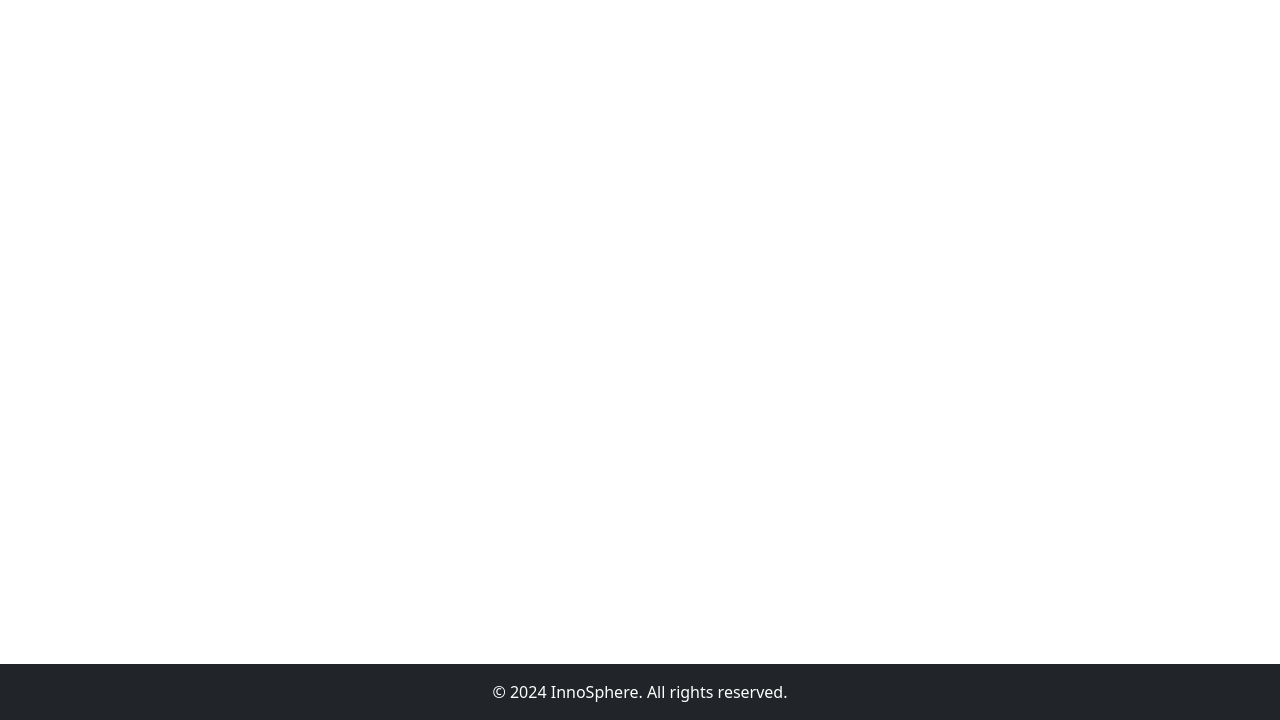
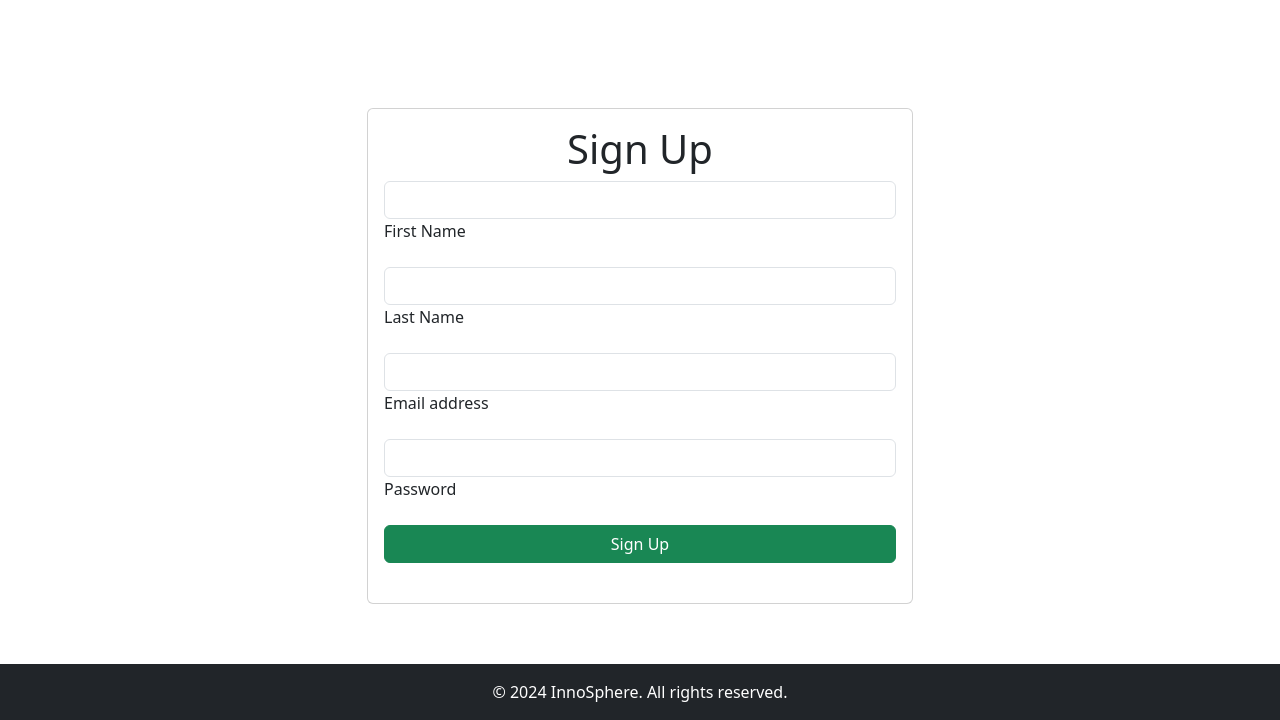
Before and after one commit to chhetriabhishek15/taskLearn, a Django app: page /signup/ in a window 1280 px wide. Shown: the part 80-800 px from the top of the page. Run offline with Django 5.2, Linux system fonts and the light colour scheme.

Commit message:
FIXED SIGNUP

```diff
--- a/signup/templates/home/signup.html
+++ b/signup/templates/home/signup.html
@@ -1,4 +1,59 @@
-{% extends "base.html" %}
-{% block strat %}
+{% extends "base.html" %} {% block strat %}
+<div class="container mt-5">
+  <form class="col-6 mx-auto card p-3" method="post">
+    <h1 class="mx-auto">Sign Up</h1>
+    {% csrf_token %}
+    <!-- First Name -->
+    <div data-mdb-input-init class="form-outline mb-3">
+        <input
+            type="text"
+            id="form2Example1"
+            class="form-control"
+            name="first_name"
+        />
+        <label class="form-label" for="form2Example1">First Name</label>
+        </div>
+    <!-- Last Name -->
+    <div data-mdb-input-init class="form-outline mb-3">
+        <input
+          type="text"
+          id="form2Example1"
+          class="form-control"
+          name="last_name"
+        />
+        <label class="form-label" for="form2Example1">Last Name</label>
+      </div>
+    <!-- Email input -->
+    <div data-mdb-input-init class="form-outline mb-3">
+      <input
+        type="email"
+        id="form2Example1"
+        class="form-control"
+        name="email"
+      />
+      <label class="form-label" for="form2Example1">Email address</label>
+    </div>
 
+    <!-- Password input -->
+    <div data-mdb-input-init class="form-outline mb-3">
+      <input
+        type="password"
+        id="form2Example2"
+        class="form-control"
+        name="password"
+      />
+      <label class="form-label" for="form2Example2">Password</label>
+    </div>
+
+    <!-- Submit button -->
+    <button
+      type="submit"
+      data-mdb-button-init
+      data-mdb-ripple-init
+      class="btn btn-success btn-block mb-4"
+    >
+      Sign Up
+    </button>
+  </form>
+</div>
 {% endblock %}
--- a/signup/views.py
+++ b/signup/views.py
@@ -1,5 +1,7 @@
 from django.shortcuts import render, redirect
+from django.contrib import messages
 from django.contrib.auth.models import User
+from django.contrib.auth import authenticate, login
 
 # Create your views here.
 
@@ -10,15 +12,25 @@ def home(request):
 
 
 def signIn(request):
-    if request.method == "POST":
-        DATA = request.POST
-        email = DATA.get("email_Add")
-        passwd = DATA.get("passwd")
+    if request.method=="POST":
+        email=request.POST.get("email")
+        password=request.POST.get("password")
+        import pdb; pdb.set_trace()
+        if not User.objects.filter(username=email).exists():
+            messages.error(request, 'Invalid Username')
+            return redirect('/signin/')
 
-        User.objects.create_user(username=email, email=email, password=passwd)
-        return redirect("/signin/")
+        user=authenticate(username=use)
+
     return render(request, "home/signin.html", context={"page": "SignIn"})
 
 
 def signUp(request):
+    if request.method == "POST":
+        first_name=request.POST.get("first_name")
+        last_name=request.POST.get("last_name")
+        email = request.POST.get("email")
+        password = request.POST.get("password")
+        User.objects.create_user(username=email,email=email, password=password,first_name=first_name,last_name=last_name)
+        return redirect("/")
     return render(request, "home/signup.html", context={"page": "Signup"})
```
Also changed, not shown: signup/templates/home/signin.html (+17 -13 lines), db.sqlite3.
